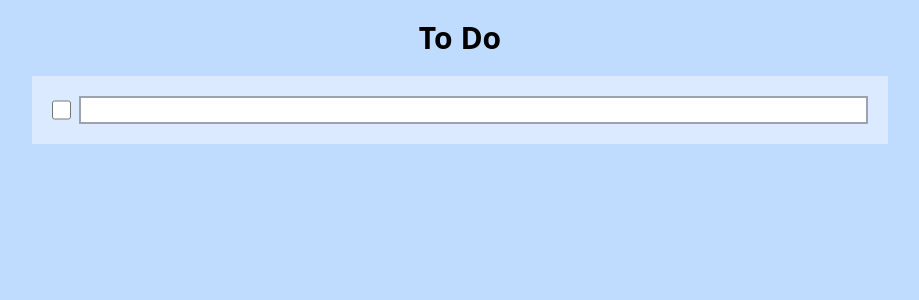
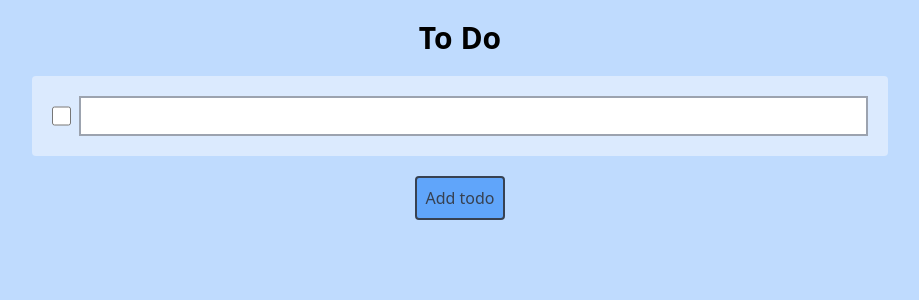
Before and after one commit to GaroLuis/AngularTodoApp, an Angular app: page / in a window 1280 px wide. Shown: the top 300 px of the page, without its empty margins (180-1099 px from the left). Built offline with nearby package versions, Linux system fonts and the light colour scheme.

Commit message:
Added button to add dynamic todos

```diff
--- a/src/app/todo-form/todo-form.component.html
+++ b/src/app/todo-form/todo-form.component.html
@@ -1,9 +1,8 @@
-<div class="bg-blue-100 m-5 p-3">
+<div class="bg-blue-100 m-5 p-3 rounded">
 <form [formGroup]="todoForm" (ngSubmit)="onSubmit()">
   <div class="inline-flex w-full gap-2 p-2">
     <input id="completed" type="checkbox" formControlName="completed" class="w-5">
-    <input id="todo" type="text" formControlName="todo" class="w-full border-2 border-gray-400">
+    <input id="todo" type="text" formControlName="todo" class="w-full border-2 border-gray-400 p-1.5">
   </div>
-
 </form>
 </div>
--- a/src/app/todo-form/todo-form.component.ts
+++ b/src/app/todo-form/todo-form.component.ts
@@ -12,6 +12,11 @@ export class TodoFormComponent {
   })
 
   onSubmit() {
+    if (!this.todoForm.valid) {
+      console.log('Invalid');
+      return
+    }
+
     console.log(this.todoForm.value);
   }
 
--- a/src/app/todos/todos.component.html
+++ b/src/app/todos/todos.component.html
@@ -1,2 +1,7 @@
 
-<todo-form></todo-form>
+<div *ngFor="let todo of todos; let i=index">
+  <todo-form></todo-form>
+</div>
+<div class="flex justify-center">
+  <button (click)="addTodo()" class="bg-blue-400 p-2 rounded text-gray-700 border-2 border-gray-700">Add todo</button>
+</div>
--- a/src/app/todos/todos.component.ts
+++ b/src/app/todos/todos.component.ts
@@ -1,9 +1,15 @@
 import { Component } from '@angular/core';
+
+const EMPTY_TODO = { todo: '', completed: false }
 
 @Component({
   selector: 'todos',
   templateUrl: './todos.component.html',
 })
 export class TodosComponent {
+  todos = [ EMPTY_TODO ]
 
+  addTodo() {
+    this.todos.push(EMPTY_TODO)
+  }
 }
```
